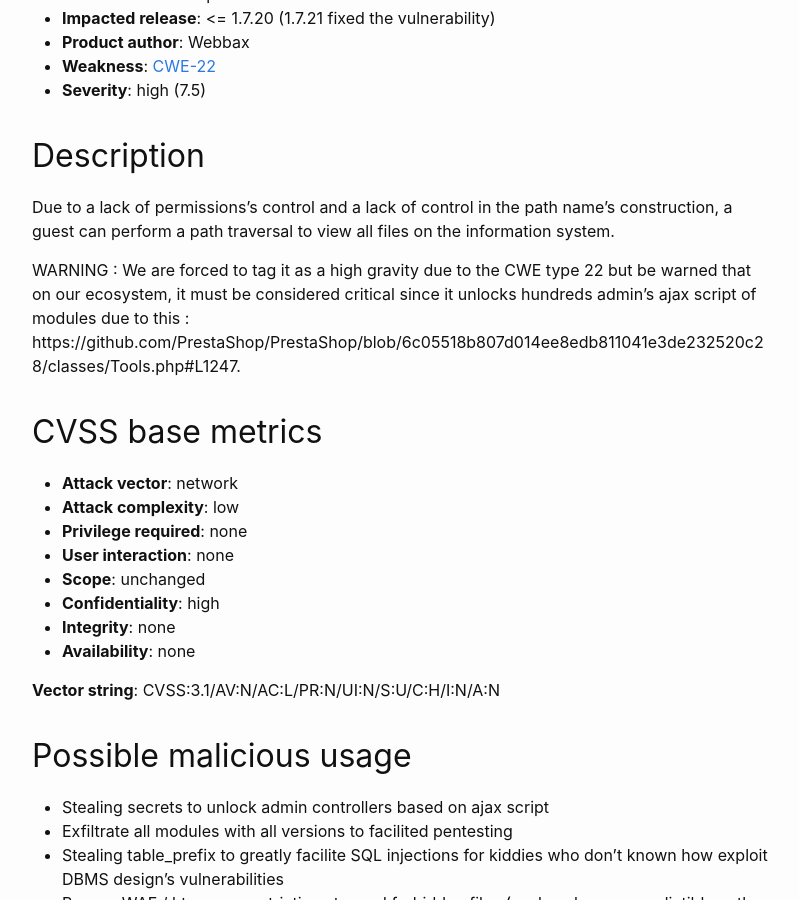
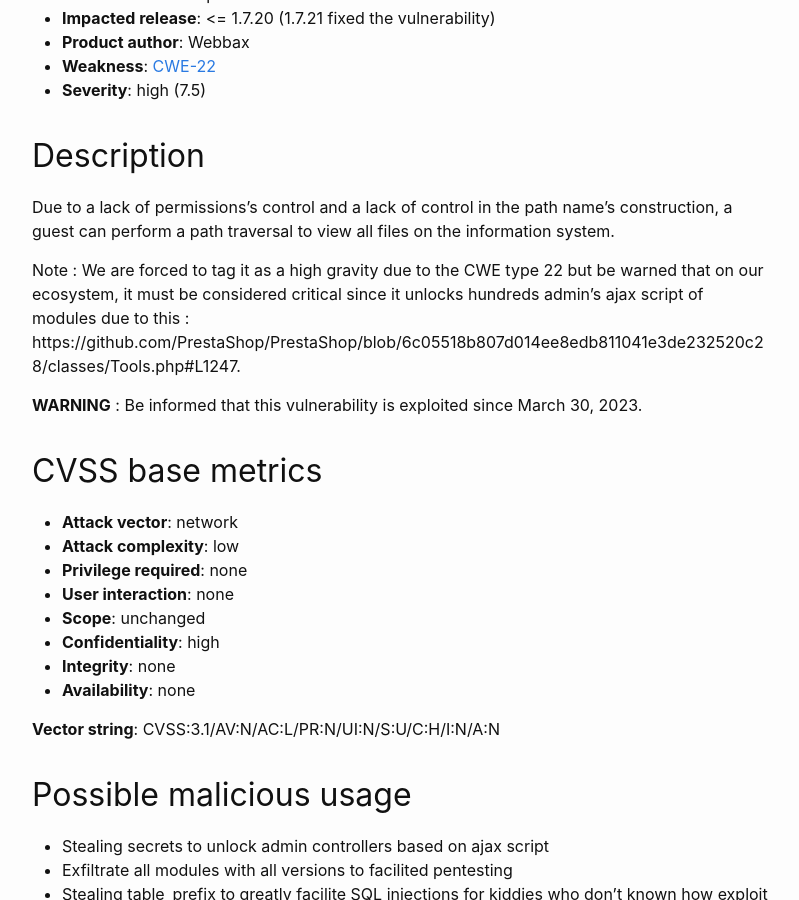
Before and after one commit to friends-of-presta/security-advisories, a Jekyll site: the page built from _posts/2023-05-16-customexporter.md, in a window 1280 px wide and 900 px high, scrolled down 534 px. Shown: the whole window, without its empty margins (238-1037 px from the left). Built offline with Jekyll 4.4.1, drawn with Linux system fonts in a browser that asks for light colours.

Commit message:
Update 2023-05-16-customexporter.md

```diff
--- a/_posts/2023-05-16-customexporter.md
+++ b/_posts/2023-05-16-customexporter.md
@@ -27,8 +27,9 @@ In the module "Custom Exporter" (customexporter), a guest can download personnal
 
 Due to a lack of permissions's control and a lack of control in the path name's construction, a guest can perform a path traversal to view all files on the information system.
 
-WARNING : We are forced to tag it as a high gravity due to the CWE type 22 but be warned that on our ecosystem, it must be considered critical since it unlocks hundreds admin's ajax script of modules due to this : https://github.com/PrestaShop/PrestaShop/blob/6c05518b807d014ee8edb811041e3de232520c28/classes/Tools.php#L1247.
+Note : We are forced to tag it as a high gravity due to the CWE type 22 but be warned that on our ecosystem, it must be considered critical since it unlocks hundreds admin's ajax script of modules due to this : https://github.com/PrestaShop/PrestaShop/blob/6c05518b807d014ee8edb811041e3de232520c28/classes/Tools.php#L1247.
 
+**WARNING** : Be informed that this vulnerability is exploited since March 30, 2023.
 
 ## CVSS base metrics
 
```
